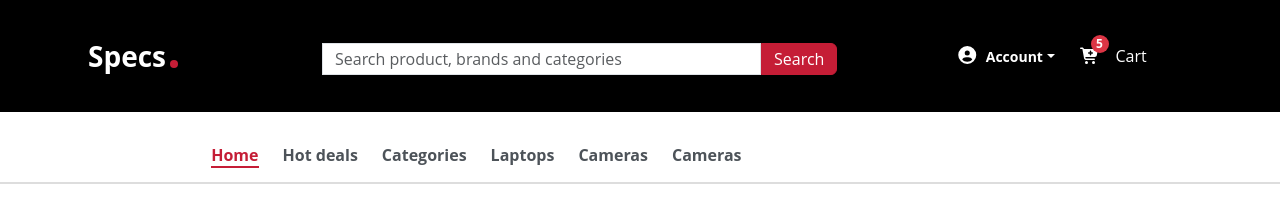
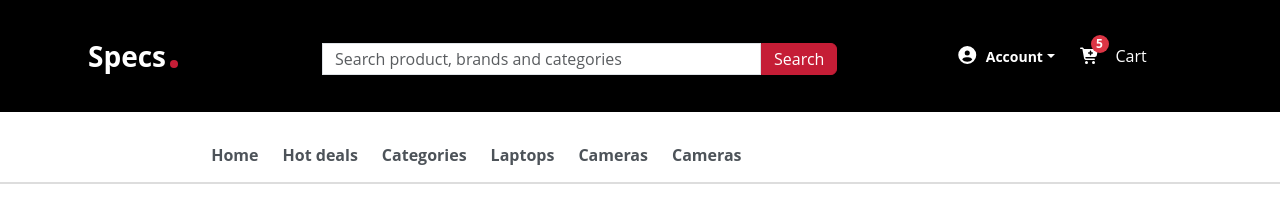
Before and after one commit to ebuka123-debug/ecommerce-project, a Vue app: page /account in a window 1280 px wide. Shown: the top 206 px of the page. Built offline with nearby package versions, Linux system fonts and the light colour scheme.

Commit message:
Created an isActiveRoute method that check if the route path is current or active

```diff
--- a/src/components/NavAndTabsComp.vue
+++ b/src/components/NavAndTabsComp.vue
@@ -1,27 +1,36 @@
 <script setup>
+import { useRoute } from 'vue-router';
+
+
+//Checks if the the route path is the current path (The page the user is in is equivalent to the route path)
+const isActiveRoute = (routePath) => {
+  const route = useRoute(routePath);
+
+  return route.path === routePath
+}
 </script>
 
 <template>
   <div class="nav-tabs d-none pb-2 border-bottom-5 mt-4 d-md-flex justify-content-center align-items-center">
       <div id="nav-tabs" class="d-flex align-items-center">
           <div class="me-4">
-              <!-- <b><a href="../index.html" >Home</a></b> -->
-              <b><RouterLink to="/" class="active-link">Home</RouterLink></b>
+              <!-- <b><a to="../index.html" >Home</RouterLink></b> -->
+              <b><RouterLink to="/" :class="isActiveRoute('/')? 'active-link':''">Home</RouterLink></b>
           </div>
           <div class="me-4">
-              <b><a href="">Hot deals</a></b>
+              <b><RouterLink to="">Hot deals</RouterLink></b>
           </div>
           <div class="me-4">
-              <b><a href="">Categories</a></b>
+              <b><RouterLink to="">Categories</RouterLink></b>
           </div>
           <div class="me-4">
-              <b><a href="">Laptops</a></b>
+              <b><RouterLink to="">Laptops</RouterLink></b>
           </div>
           <div class="me-4">
-              <b><a href="">Cameras</a></b>
+              <b><RouterLink to="">Cameras</RouterLink></b>
           </div>
           <div class="me-4">
-              <b><a href="">Cameras</a></b>
+              <b><RouterLink to="">Cameras</RouterLink></b>
           </div>
       </div>
   </div>
```
